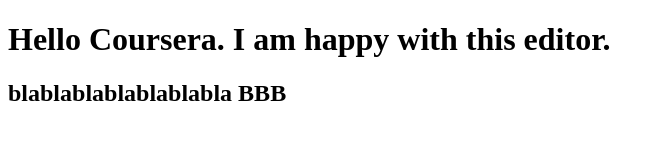
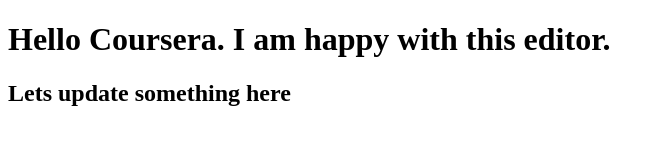
Before and after one commit to vardanmanoukian/coursera-angular, a plain HTML site: page index.html in a window 1280 px wide. Shown: the whole page, without its empty margins (0-664 px from the left). Drawn offline with Linux system fonts and the light colour scheme.

Commit message:
Another update

```diff
--- a/index.html
+++ b/index.html
@@ -6,6 +6,6 @@
   </head>
   <body>
     <h1>Hello Coursera. I am happy with this editor.</h1>
-    <h2>blablablablablablabla BBB</h2>
+    <h2>Lets update something here</h2>
   </body>
 </html>
```
